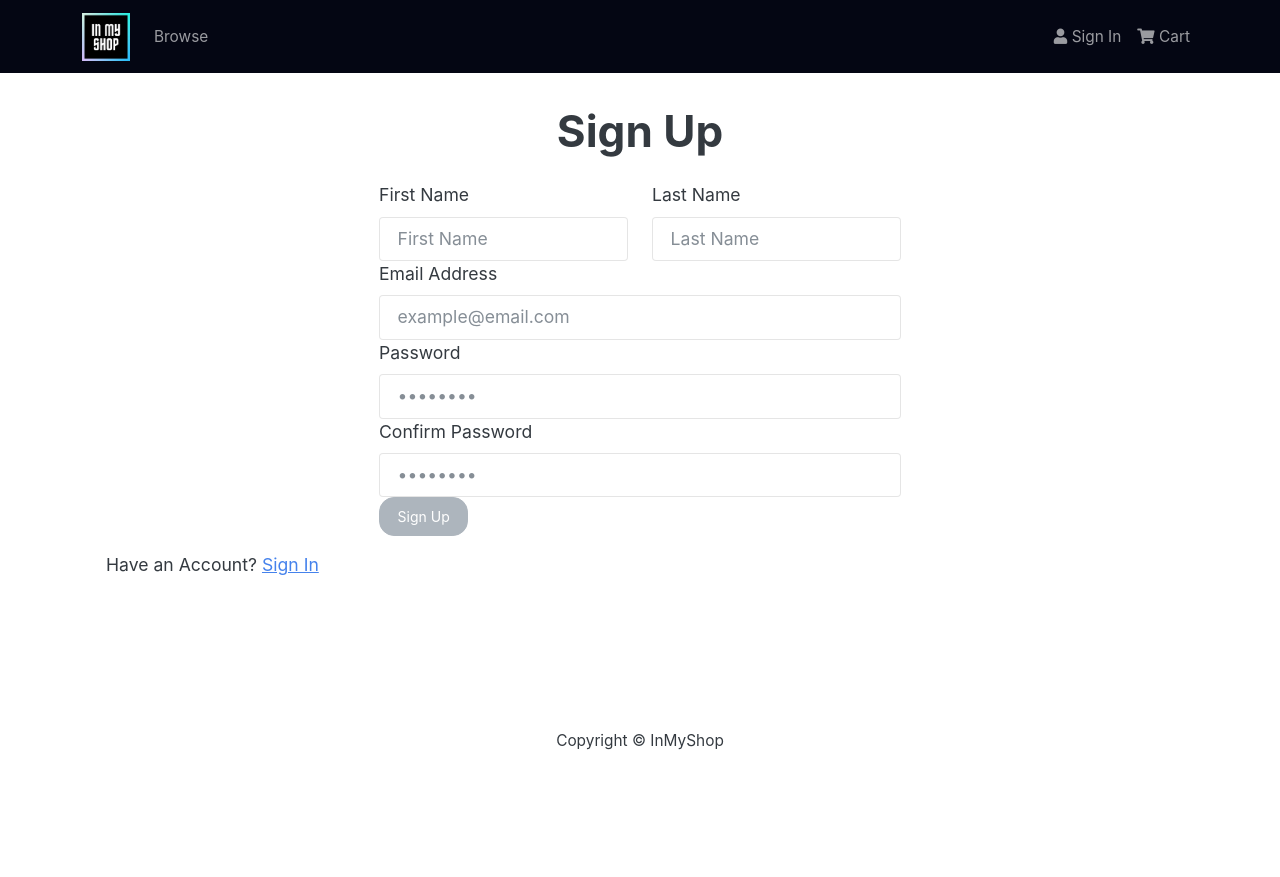
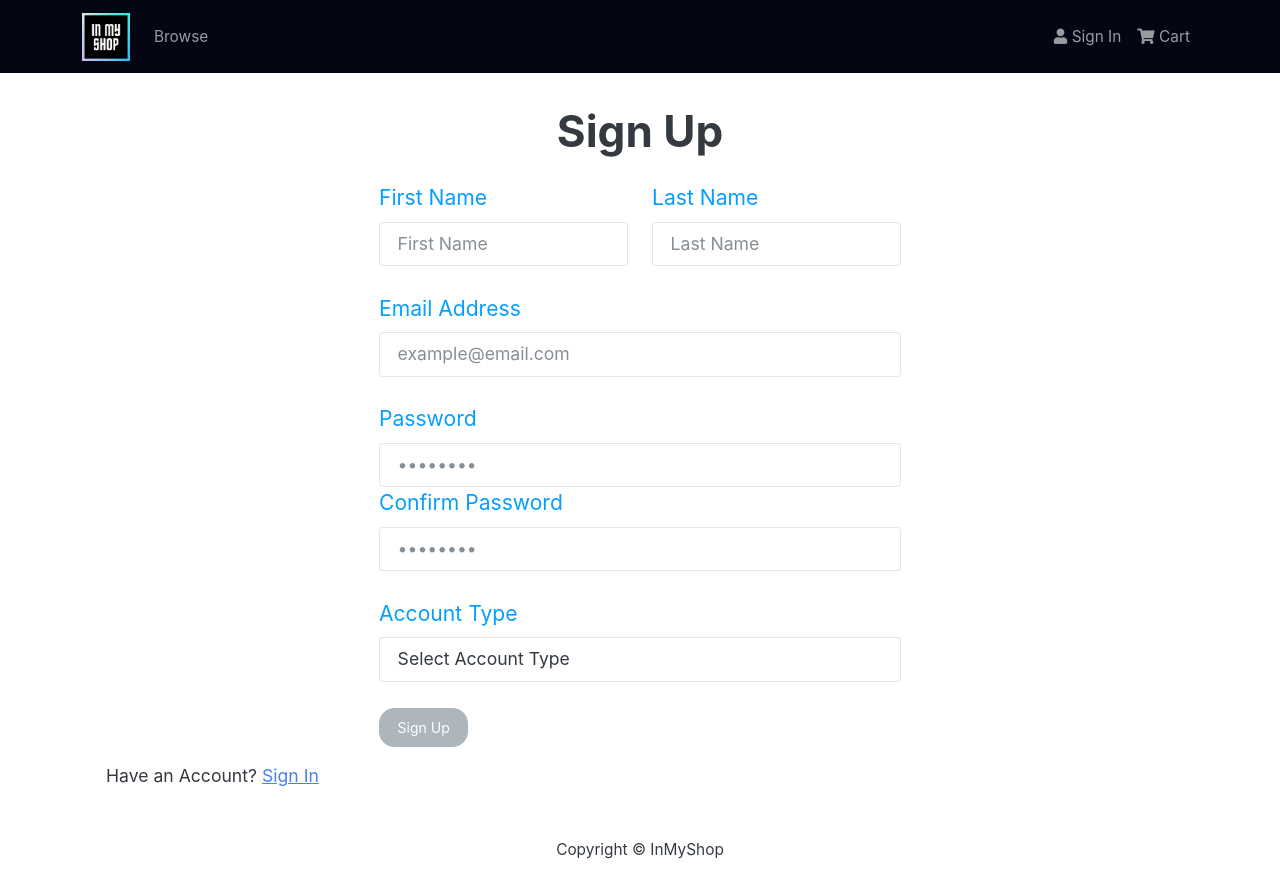
Before and after one commit to darealstyl/TeamJ-soen341project2022, a React (Create React App) app in the folder frontend/: page /sign-up in a window 1280 px wide. Before the commit the page ends 800 px from the top, so only its background shows below. Built offline with nearby package versions, Linux system fonts and the light colour scheme.

Commit message:
CSS and layout changes
updated the look of the sign up page + a new account type selector
updated the look of the browsing page

```diff
--- a/frontend/src/index.css
+++ b/frontend/src/index.css
@@ -136,3 +136,25 @@ h2 {
   font-size:12px;
   margin-left:10rem;
 }
+
+label{
+  font-size:larger;
+  color:rgb(5, 159, 255);
+}
+.form-control{
+  border-color: rgb(5, 159, 255);
+}
+
+.card{
+  height: 25rem;
+}
+
+.card:hover{
+  background-color:rgba(5, 159, 255,0.05) ;
+
+}
+
+.card-img{
+  max-height: 10rem;
+  max-width: 10rem;
+}
--- a/frontend/src/screens/BrowsingScreen.js
+++ b/frontend/src/screens/BrowsingScreen.js
@@ -23,11 +23,11 @@ function BrowsingScreen() {
         :
         <div>
             <Row>
-                <Col xs lg="1">
+                {/* <Col xs lg="1">
                   <Button className="previous_button items_button"> <i className="fa fa-chevron-left"></i> </Button>
-                </Col>
+                </Col> */}
 
-                  {products.slice(0, 3).map(product => (
+                  {products.slice(0, 4).map(product => (
 
                       <Col key={product._id} sm={10} md={6} lg={3} xl={3}>
                         <div >
@@ -36,16 +36,16 @@ function BrowsingScreen() {
                       </Col>
                   ))}
 
-                  <Col xs lg="2">
+                  {/* <Col xs lg="2">
                     <Button className="next_button items_button"> <i className="fa fa-chevron-right"></i> </Button>
-                  </Col>
+                  </Col> */}
               </Row>
               <br></br>
               <h3>Explore more products</h3>
                     <Row>
 
 
-                  {products.slice(3, products.length).map(product => (
+                  {products.slice(4, products.length).map(product => (
 
                       <Col key={product._id} sm={12} md={6} lg={4} xl={3}>
 
--- a/frontend/src/screens/SignUpScreen.js
+++ b/frontend/src/screens/SignUpScreen.js
@@ -87,7 +87,6 @@ const SignUpScreen = () => {
     }
   };
 
-
   return (
     <FormContainer>
         <Row className="justify-content-md-center">
@@ -112,11 +111,11 @@ const SignUpScreen = () => {
                                 <Form.Control type="text" placeholder="Last Name" /*value={} onChange={}*/></Form.Control>
                             </Form.Group>
                         </Col>
-                    </Row>
+                    </Row><br/>
                     <FormGroup controlId="email">
                         <Form.Label>Email Address</Form.Label>
                         <Form.Control type="email" placeholder="example@email.com" value={email} onChange={(e) => setEmail(e.target.value)}></Form.Control>
-                    </FormGroup>
+                    </FormGroup><br/>
                     <FormGroup controlId="password">
                         <Form.Label>Password <span id="password_error"></span> </Form.Label>
                         <Form.Control type="password" placeholder="••••••••" value={password} onClick={(e) => onclick_password()} onChange={(e) => setPassword(e.target.value)}></Form.Control>
@@ -124,7 +123,20 @@ const SignUpScreen = () => {
                     <FormGroup controlId="confirm-password">
                         <Form.Label>Confirm Password</Form.Label>
                         <Form.Control type="password" placeholder="••••••••" value={confirmPassword} onChange={(e) => setConfirmPassword(e.target.value)}></Form.Control>
+                    </FormGroup><br/>
+
+                    <FormGroup controlId="account-type">
+                        <Form.Label>Account Type</Form.Label>
+                        <Form.Control as="select" value={slug}>
+                            <option value="">Select Account Type</option>
+                            <option value="user">Buyer</option>
+                            <option value="seller">Seller</option>
+                            {/* <option value="admin">Admin</option> */}
+
+                        </Form.Control><br/>
+
                     </FormGroup>
+
                     <Button type="submit" variant="secondary">Sign Up</Button>
                 </Form>
             </Col>
```
Also changed, not shown: 1 other file (tests, documents, lock files or other folders).
